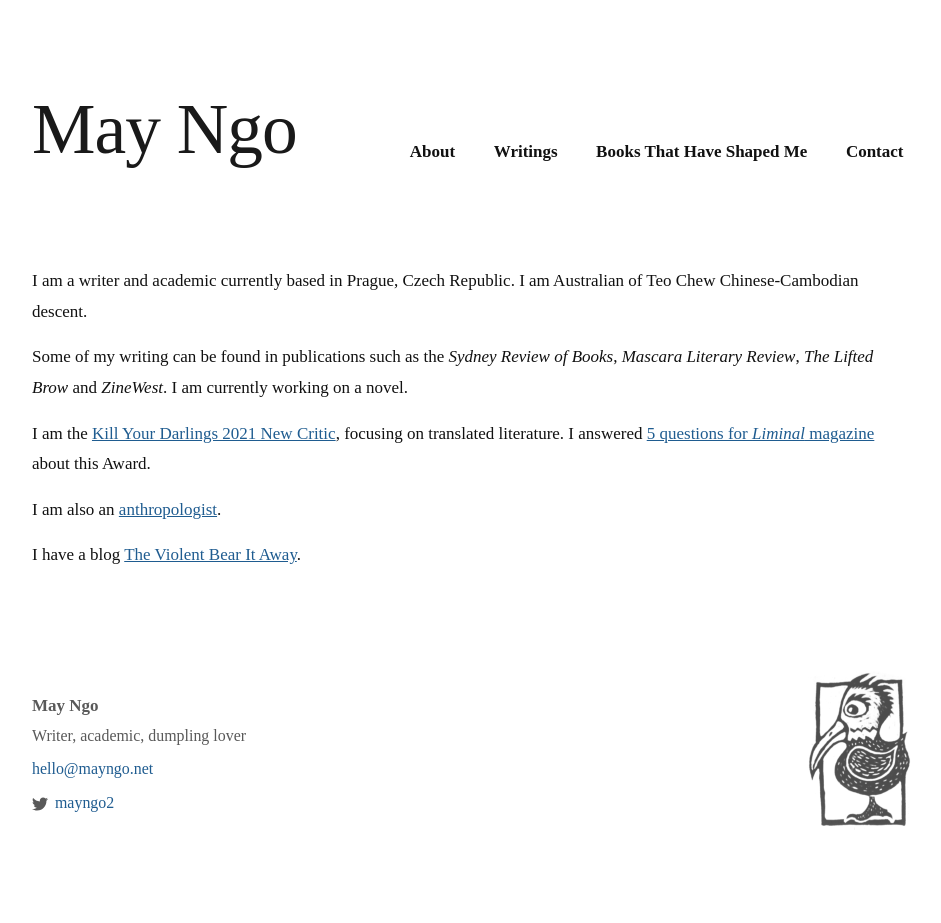
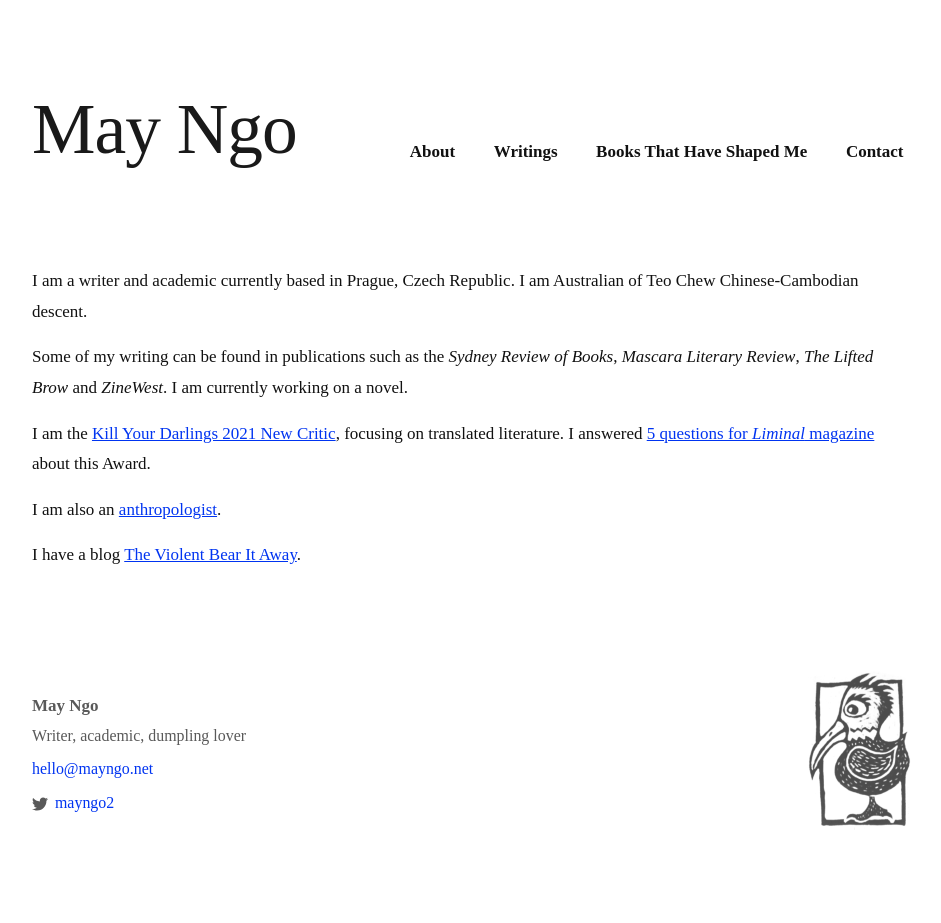
Before and after one commit to mayngo-net/mayngo-net.github.io, a Jekyll site: the page built from index.markdown, in a window 1280 px wide. Shown: the whole page, without its empty margins (168-1109 px from the left). Built offline with Jekyll 4.4.1, drawn with Linux system fonts in a browser that asks for light colours; some web fonts are replaced.

Commit message:
Update minima.scss

```diff
--- a/_sass/minima.scss
+++ b/_sass/minima.scss
@@ -14,7 +14,7 @@ $spacing-unit:     30px !default;
 
 $text-color:       #111 !default;
 $background-color: #ffffff !default;
-$brand-color:      #1f5c90 !default;
+$brand-color:      #0034f1 !default; // links
 
 $grey-color:       #595959 !default;
 $grey-color-light: lighten($grey-color, 40%) !default;
```
